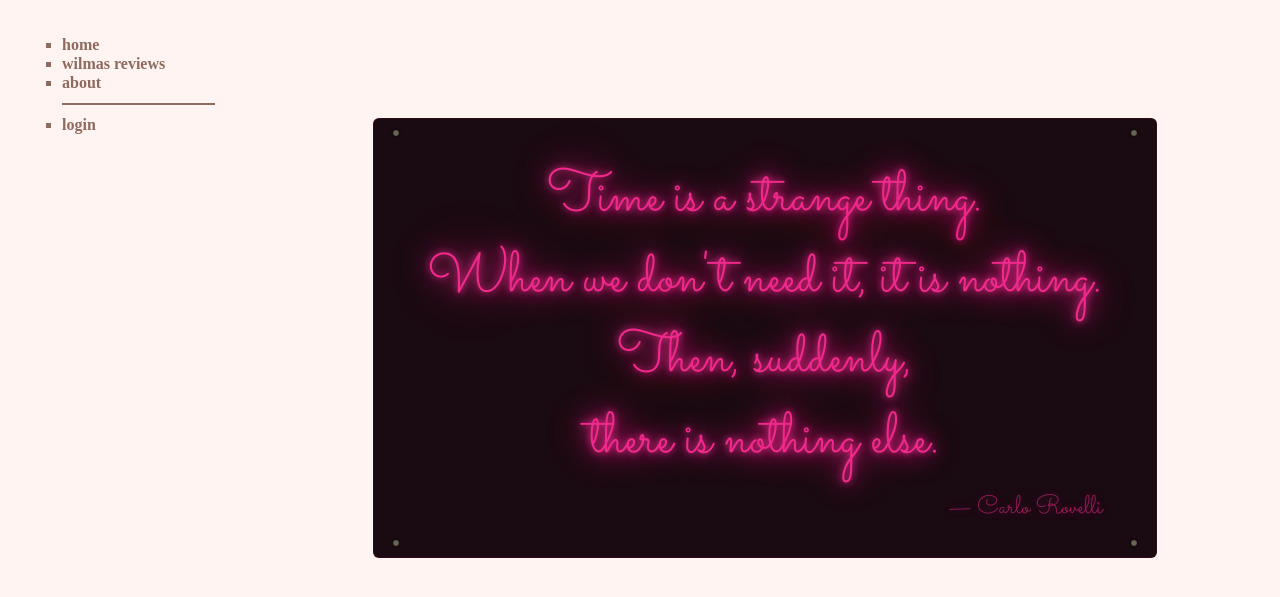
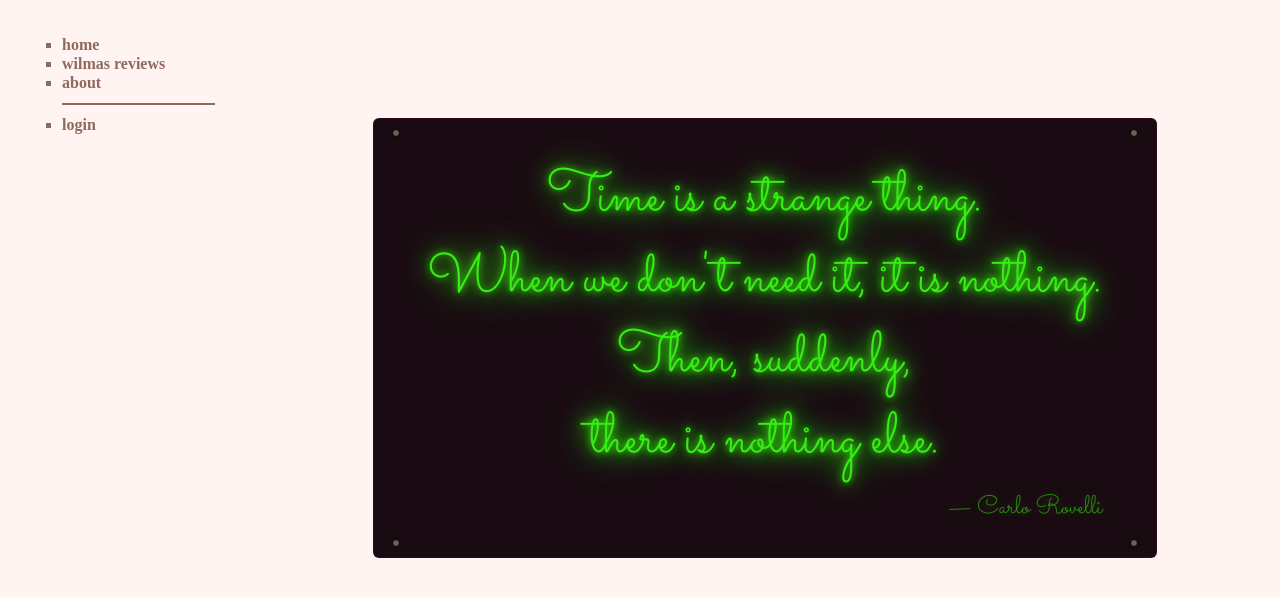
Before and after one commit to nathanielrmay/nmay.dev, a PHP site: page / in a window 1280 px wide. Shown: the top 597 px of the page. Run offline with PHP 8.4, Linux system fonts and the light colour scheme; some web fonts are replaced.

Commit message:
Update neon sign color to light green

```diff
--- a/src/pages/pg_index.php
+++ b/src/pages/pg_index.php
@@ -34,13 +34,13 @@ class pg_index extends aPage {
   .neon-text {
     font-family: 'Sacramento', cursive;
     font-size: clamp(2rem, 4.5vw, 4rem);
-    color: #ff2d95;
+    color: #39ff14;
     text-shadow:
-      0 0 7px #ff2d95,
-      0 0 20px #ff2d95,
-      0 0 40px #ff2d95,
-      0 0 80px rgba(255,45,149,0.5),
-      0 0 120px rgba(255,45,149,0.3);
+      0 0 7px #39ff14,
+      0 0 20px #39ff14,
+      0 0 40px #39ff14,
+      0 0 80px rgba(57,255,20,0.5),
+      0 0 120px rgba(57,255,20,0.3);
     line-height: 1.4;
     animation: breathe 4s ease-in-out infinite;
   }
@@ -48,9 +48,9 @@ class pg_index extends aPage {
   .neon-attr {
     font-family: 'Sacramento', cursive;
     font-size: clamp(1rem, 2vw, 1.6rem);
-    color: rgba(255,45,149,0.5);
+    color: rgba(57,255,20,0.5);
     text-shadow:
-      0 0 10px rgba(255,45,149,0.25);
+      0 0 10px rgba(57,255,20,0.25);
     margin-top: 18px;
     text-align: right;
   }
@@ -77,25 +77,25 @@ class pg_index extends aPage {
     0%, 19.9%, 22%, 62.9%, 64%, 64.9%, 70%, 100% {
       opacity: 1;
       text-shadow:
-        0 0 7px #ff2d95,
-        0 0 20px #ff2d95,
-        0 0 40px #ff2d95,
-        0 0 80px rgba(255,45,149,0.5);
+        0 0 7px #39ff14,
+        0 0 20px #39ff14,
+        0 0 40px #39ff14,
+        0 0 80px rgba(57,255,20,0.5);
     }
     20%, 21.9% {
       opacity: 0.3;
       text-shadow:
-        0 0 4px #ff2d95;
+        0 0 4px #39ff14;
     }
     63%, 63.9% {
       opacity: 0.25;
       text-shadow:
-        0 0 3px #ff2d95;
+        0 0 3px #39ff14;
     }
     65%, 69.9% {
       opacity: 0.45;
       text-shadow:
-        0 0 8px #ff2d95;
+        0 0 8px #39ff14;
     }
   }
 
```
Also changed, not shown: .agents/workflows/create_page_section.md (deleted), .gemini/context.md (deleted).
